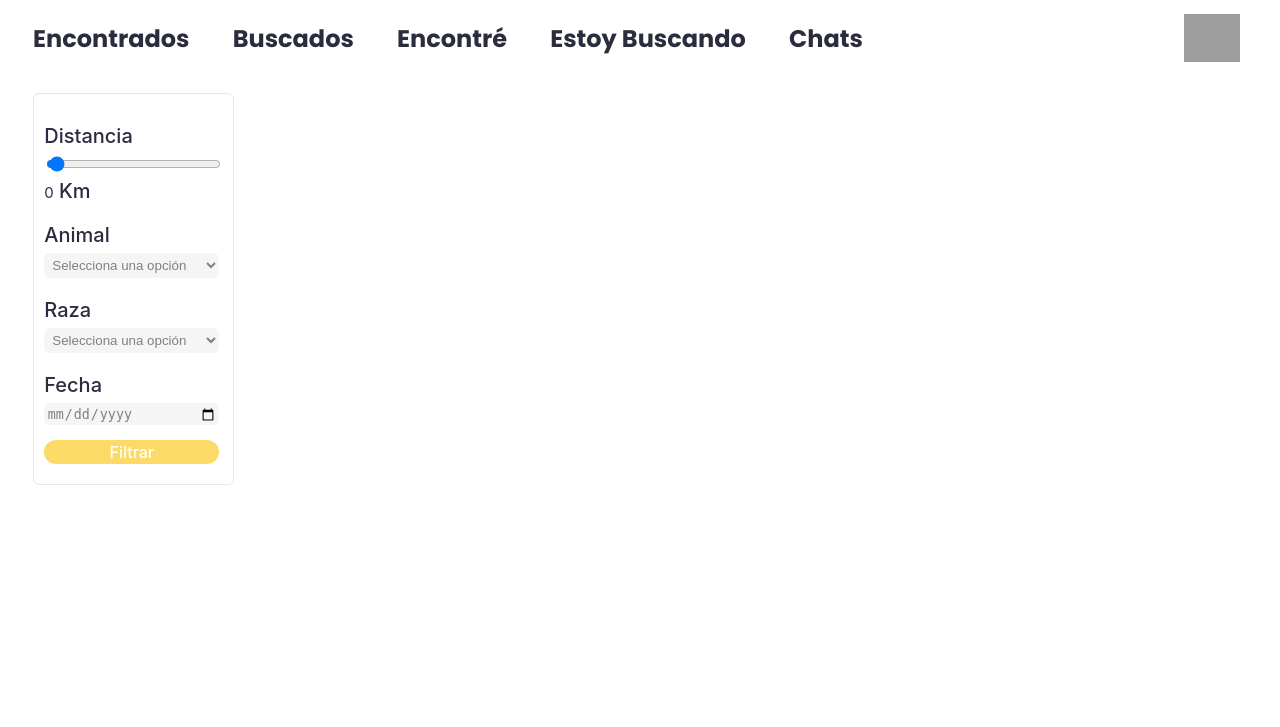
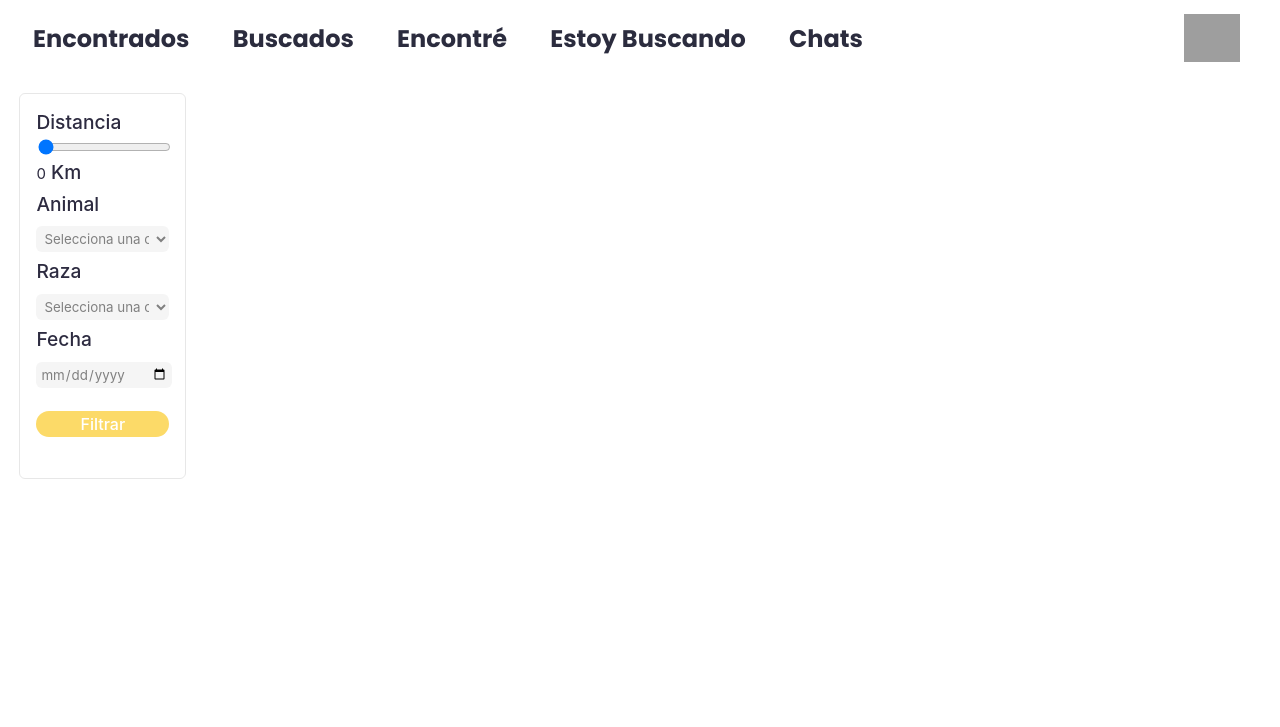
Before and after one commit to danibetzamora/FindMyPet, a PHP site: page /FindMyPet/buscados.php in a window 1280 px wide. Shown: the top 727 px of the page. After the commit the page ends 479 px from the top, so only its background shows below. Run offline with PHP 8.4, Linux system fonts and the light colour scheme; the visitor is signed in with stand-in values (Sample User, id 1); data that the repository does not hold is empty; some libraries are stand-ins or nearby versions; grey boxes are pictures that could not be loaded.

Commit message:
Post Encontrados y Buscados responsive - (Arreglar JavaScript Filtros)

```diff
--- a/buscados.php
+++ b/buscados.php
@@ -69,6 +69,12 @@
         </header>
 
         <div id="container">
+            <div class="mostrar-filtros">
+                <h1>Filtros FindMyPet</h1>
+
+                <div id="selector-image"><img src="imagenes/sort-down-solid.svg" alt="Selector"></div>
+            </div>
+
             <div id="aside">
                 <form id="filter" action="buscados.php" method="POST">
                     <div class="filtertext">
@@ -143,7 +149,7 @@
                     </div>
                     <div class="filtertext">
                         <label>Fecha</label><br>
-                        <input type="date" name="fecha"><br>
+                        <input class="date" type="date" name="fecha"><br>
                     </div>
                     <button class="botonamarillo" name="Filtrar" type="submit" value="Filtrar">Filtrar</button><br>
                 </form>
@@ -197,6 +203,8 @@
     </div>
 </body>
 
+<script src="scripts/desplegable.js"></script>
+
 <script>
     var slider = document.getElementById("slidebar");
     var output = document.getElementById("demo");
--- a/estilos/homeUsuario.css
+++ b/estilos/homeUsuario.css
@@ -32,11 +32,122 @@
 }
 
 
-#container{
-    height: 1000px;
+#container {
+    min-height: 80vh;
     display: flex;
 }
 
+.mostrar-filtros {
+    width: 50%;
+    height: 3em;
+    display: none;
+    border: 1.5px solid #e5e5e5e5;
+    border-radius:6px;
+    font-size: 0.8rem;
+    font-family: 'Inter';
+    font-weight: bolder;
+    margin-bottom: 2em;
+}
+
+.mostrar-filtros h1 {
+    width: 80%;
+}
+
+#selector-image {
+    width: 10%;
+    height: 80%;
+    display: flex;
+    justify-content: center;
+    align-items: center;
+    cursor: pointer;
+}
+
+#selector-image img {
+    width: 60%;
+    height: 100%;
+    margin-bottom: 0.8em;
+}
+
+#aside {
+    width: 15%;
+    height: 80vh;
+    display: flex;
+    justify-content: center;
+}
+
+form {
+    width: 70%;
+    height: 55%;
+    display: flex;
+    flex-direction: column;
+    justify-content: space-between;
+    border: 1.5px solid #e5e5e5e5;
+    border-radius:6px;
+    padding: 1em;
+    margin-top: 0.34em;
+}
+
+.filtertext {
+    font-size: 1.2rem;
+    font-family: 'Inter';
+    font-weight: 550;
+    color: #2D2B40;
+    user-select: none;
+    text-align: left;
+}
+
+.slider {
+    font-size: 1rem;
+    width: 100%;
+    margin-top: 0.5em;
+    margin-bottom: 0.5em;
+}
+
+#demo {
+    font-size: 1rem;
+    font-weight: 400;
+}
+
+select {
+    font-family: 'Inter';
+    margin-top:0.8em;
+    background-color: #f5f5f5;
+    border:none;
+    border-radius: 6px;
+    padding:0.5vh;
+    width: 100%;
+    outline:none;
+    color:grey;
+}
+
+.date {
+    font-family: 'Inter';
+    margin-top:0.8em;
+    background-color: #f5f5f5;
+    border:none;
+    border-radius: 6px;
+    padding:0.5vh;
+    width: 96%;
+    outline:none;
+    color:grey;
+}
+
+.botonamarillo {
+    margin-top: 1em;
+    border:none;
+    border-radius:15px;
+    width: 100%;
+    background-color: #FCDA68;
+    padding: 0.2em;
+    color: #ffffff;
+    font-family: 'Inter';
+    font-size: 1rem;
+    font-weight:500;
+}
+.botonamarillo:hover {
+    cursor:pointer;
+}
+/*
 #aside{
     height: inherit;
     width: 20%;
--- /dev/null
+++ b/scripts/desplegable.js
@@ -0,0 +1,13 @@
+desplegable = document.getElementById('selector-image');
+aside = document.getElementById('aside');
+opened = false;
+
+desplegable.addEventListener("click", ()=>{
+    if (!opened) {
+        aside.style.display = "flex";
+        opened = true;
+    } else {
+        aside.style.display = "none";
+        opened = false;
+    }
+})
```
Also changed, not shown: other parts of estilos/homeUsuario.css (+81 -6 lines), homeUsuarioWeb.php (+11 -4 lines), imagenes/sort-down-solid.svg (added).
